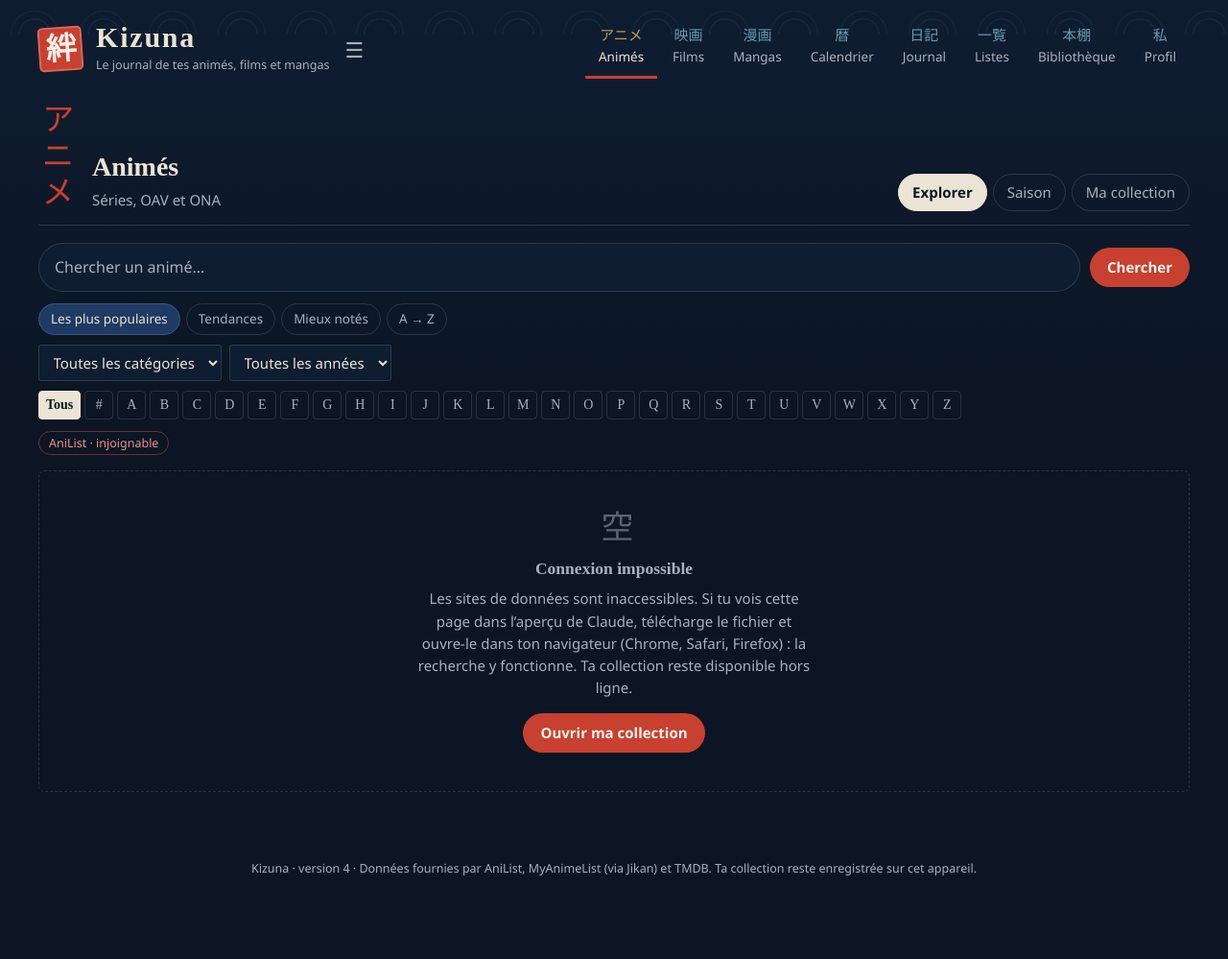
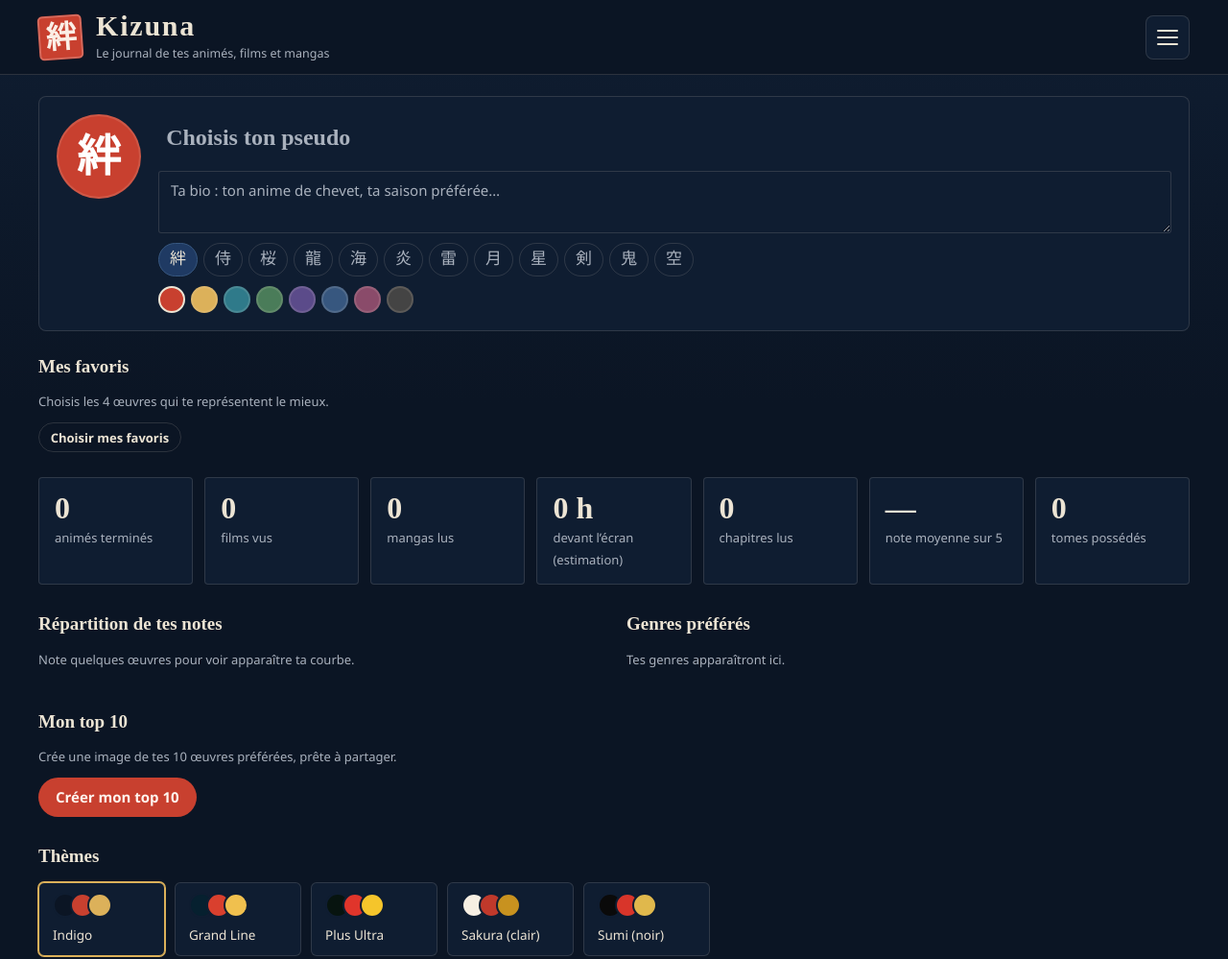
Before and after one commit to h2hft8vrg6-ops/Kizuna, a plain HTML site: page index.html in a window 1280 px wide. Shown: the top 999 px of the page at 96% size. Before the commit the page ends 944 px from the top, so only its background shows below. Drawn offline with Linux system fonts and the light colour scheme; no server answers.

Commit message:
Add files via upload

```diff
--- a/index.html
+++ b/index.html
@@ -45,7 +45,8 @@ input:focus,select:focus,textarea:focus,button:focus-visible{outline:2px solid v
 h1,h2,h3{font-family:var(--serif);font-weight:700;margin:0}
 
 /* ───── En-tête ───── */
-.top{display:flex;align-items:center;gap:18px;padding:18px clamp(14px,4vw,40px) 0;flex-wrap:wrap}
+.topwrap{position:sticky;top:0;z-index:30}
+.top{display:flex;align-items:center;justify-content:space-between;gap:14px;padding:12px clamp(14px,4vw,40px);background:var(--ai-900);border-bottom:1px solid var(--line)}
 .brand{display:flex;align-items:center;gap:14px}
 .hanko{width:46px;height:46px;background:var(--hanko);color:#fbeee6;font-family:var(--serif);font-weight:900;font-size:32px;line-height:1;display:grid;place-items:center;border-radius:5px;transform:rotate(-4deg);box-shadow:inset 0 0 0 2px rgba(255,255,255,.22);letter-spacing:-.04em}
 .brand h1{font-size:30px;letter-spacing:.06em;line-height:1}
@@ -260,8 +261,10 @@ footer{text-align:center;color:var(--washi-dim);font-size:12.5px;padding:0 14px
 .dw-item.on{background:var(--ai-700);box-shadow:inset 3px 0 0 var(--hanko)}
 .dw-item i{font-style:normal;font-family:var(--serif);color:var(--hanko);width:24px;text-align:center;font-size:17px}
 .dw-ver{margin-top:22px;font-size:12.5px;color:var(--washi-dim);text-align:center}
-.brand{cursor:pointer}
-.burger{font-size:22px;color:var(--washi-dim);margin-left:2px}
+.brand{min-width:0}
+.menu-btn{display:grid;gap:5px;align-content:center;justify-items:center;width:46px;height:46px;border:1px solid var(--line);border-radius:8px;background:var(--ai-800);flex:none;transition:border-color .15s}
+.menu-btn:hover{border-color:var(--kinpaku)}
+.menu-btn i{display:block;width:22px;height:2px;background:var(--washi);border-radius:2px}
 .fbar{display:grid;gap:10px;margin-bottom:12px}
 .frow{display:flex;gap:8px;flex-wrap:wrap;align-items:center}
 .frow select{padding:.45em .7em;max-width:100%}
@@ -291,7 +294,7 @@ footer{text-align:center;color:var(--washi-dim);font-size:12.5px;padding:0 14px
 <script>
 'use strict';
 /* ═════════ Identité (change le nom ici) ═════════ */
-const APP = { version:'4', name:'Kizuna', kanji:'絆', tag:'Le journal de tes animés, films et mangas' };
+const APP = { version:'5', name:'Kizuna', kanji:'絆', tag:'Le journal de tes animés, films et mangas' };
 
 /* ═════════ Stockage local ═════════ */
 const KEY = 'kizuna.v1';
@@ -485,7 +488,7 @@ function mergeSources(base, jk, tm){
 }
 
 /* ═════════ État de l'interface ═════════ */
-const S = { view:'anime', sub:'explore', q:'', results:[], page:1, more:false, loading:false, src:{}, token:0,
+const S = { view:'profile', sub:'explore', q:'', results:[], page:1, more:false, loading:false, src:{}, token:0,
             filter:{ status:'all', sort:'recent', text:'' }, openList:null,
             season:curSeason(), sort:'POPULARITY_DESC', letter:'', genre:'', year:0, shelf:{ q:'', res:[], loading:false, err:false, open:{}, tok:0, dt:null }, cal:{ off:0, data:{}, loading:false, err:false, pop:true, mine:false } };
 const SEASONS = ['WINTER','SPRING','SUMMER','FALL'];
@@ -693,11 +696,10 @@ function logDiary(meta){
 
 /* ═════════ Vues ═════════ */
 function renderHeader(){
-  const items = [['anime','アニメ','Animés'],['film','映画','Films'],['manga','漫画','Mangas'],['calendar','暦','Calendrier'],['journal','日記','Journal'],['lists','一覧','Listes'],['shelf','本棚','Bibliothèque'],['profile','私','Profil']];
-  return h('div',{},
+  return h('div',{class:'topwrap'},
     h('div',{class:'top'},
-      h('div',{class:'brand',role:'button',tabindex:'0','aria-label':'Ouvrir le menu',onclick:openDrawer,onkeydown:ev=>{ if(ev.key==='Enter'||ev.key===' '){ ev.preventDefault(); openDrawer(); } }}, h('div',{class:'hanko','aria-hidden':'true'},APP.kanji), h('div',{}, h('h1',{},APP.name), h('small',{},APP.tag)), h('span',{class:'burger','aria-hidden':'true'},'☰')),
-      h('nav',{'aria-label':'Navigation principale'}, items.map(([v,k,l])=>h('button',{class:S.view===v?'on':'','aria-current':S.view===v?'page':null,onclick:()=>go(v)}, h('i',{},k), h('span',{},l))))));
+      h('div',{class:'brand'}, h('div',{class:'hanko','aria-hidden':'true'},APP.kanji), h('div',{}, h('h1',{},APP.name), h('small',{},APP.tag))),
+      h('button',{class:'menu-btn','aria-label':'Ouvrir le menu',title:'Menu',onclick:openDrawer}, h('i',{}), h('i',{}), h('i',{}))));
 }
 
 function render(){
@@ -1260,7 +1262,6 @@ function renderTop10(){
 document.getElementById('ver').textContent = APP.version;
 document.addEventListener('keydown',ev=>{ if(ev.key==='Escape'){ if($('#dw')) closeDrawer(); else if($('#veil3')) closeFavs(); else if($('#veil2')) closeTop10(); else if(CUR) closeDetail(); } });
 render();
-runSearch(false);
 </script>
 </body>
 </html>
```
